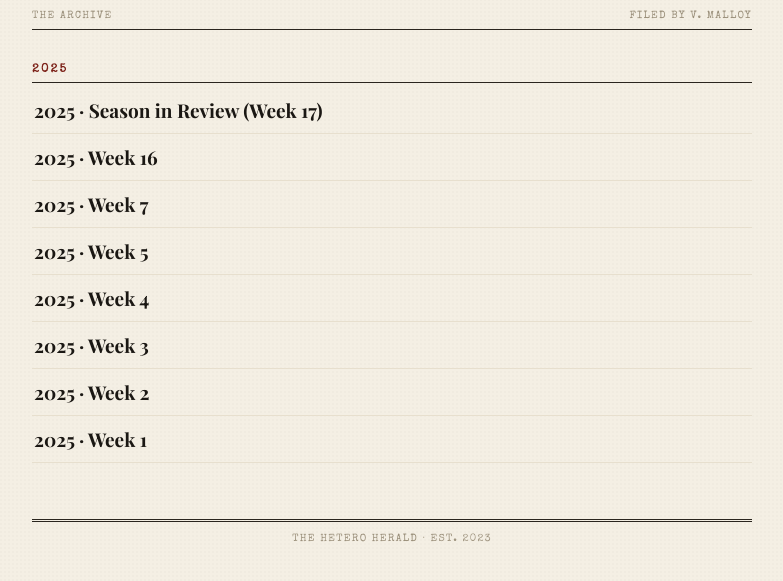
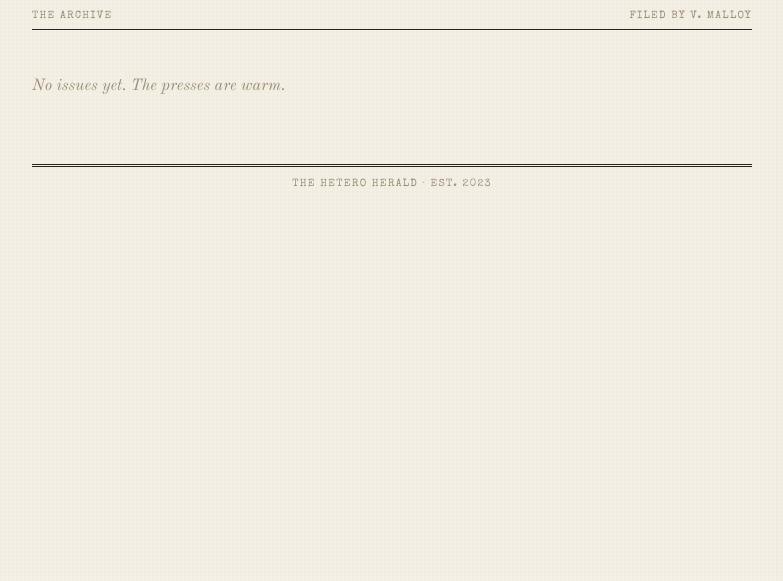
Before and after one commit to tilly121212/hetero-herald, a website: page docs/index.html in a window 1280 px wide. Shown: the part 165-746 px from the top of the page, without its empty margins (248-1031 px from the left). Drawn offline with nearby package versions, Linux system fonts and the light colour scheme.

Commit message:
Update index.html

```diff
--- a/docs/index.html
+++ b/docs/index.html
@@ -43,19 +43,7 @@
       <p class="tagline">The Newspaper of Record. Every issue, every season.</p>
     </header>
     <div class="flag"><span>The Archive</span><span>Filed by V. Malloy</span></div>
-    <section>
-      <h2>2025</h2>
-      <ul>
-      <li><a href="./2025-review.html"><span class="issue">2025 · Season in Review (Week 17)</span><span class="rule"></span></a></li>
-      <li><a href="./2025-week-16.html"><span class="issue">2025 · Week 16</span><span class="rule"></span></a></li>
-      <li><a href="./2025-week-7.html"><span class="issue">2025 · Week 7</span><span class="rule"></span></a></li>
-      <li><a href="./2025-week-5.html"><span class="issue">2025 · Week 5</span><span class="rule"></span></a></li>
-      <li><a href="./2025-week-4.html"><span class="issue">2025 · Week 4</span><span class="rule"></span></a></li>
-      <li><a href="./2025-week-3.html"><span class="issue">2025 · Week 3</span><span class="rule"></span></a></li>
-      <li><a href="./2025-week-2.html"><span class="issue">2025 · Week 2</span><span class="rule"></span></a></li>
-      <li><a href="./2025-week-1.html"><span class="issue">2025 · Week 1</span><span class="rule"></span></a></li>
-      </ul>
-    </section>
+    <p class="empty">No issues yet. The presses are warm.</p>
     <footer>The Hetero Herald &middot; Est. 2023</footer>
   </div>
 </body></html>
```
